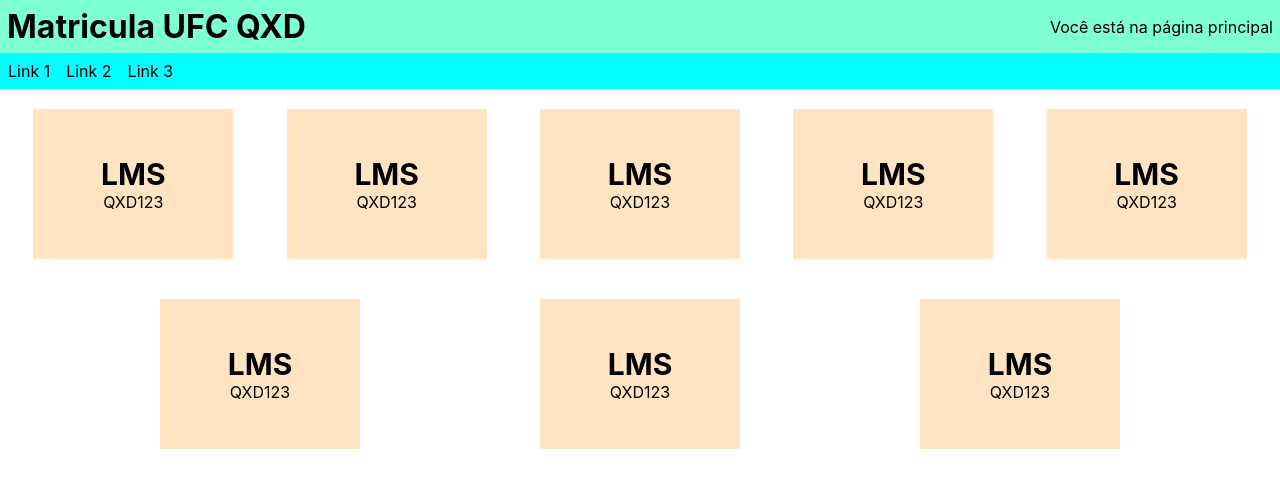
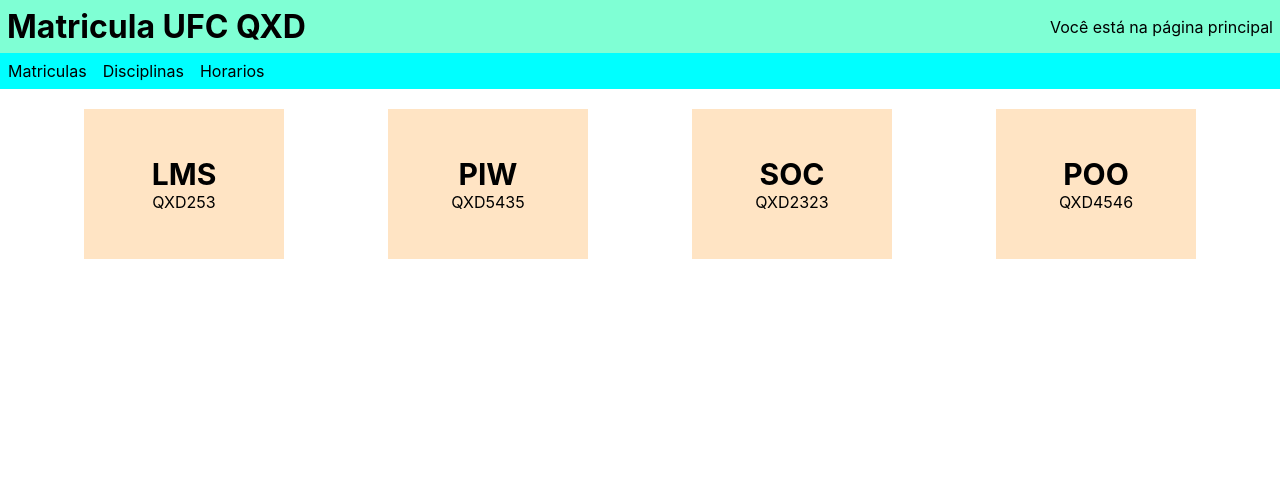
Before and after one commit to PedroRocha94/React-Sistema_de_Matricula, a React (Create React App) app: page / in a window 1280 px wide. Shown: the top 488 px of the page. Built offline with nearby package versions, Linux system fonts and the light colour scheme.

Commit message:
Add disciplinas dinamincamente na tela

```diff
--- a/src/components/commom/Navegador/Navegador.js
+++ b/src/components/commom/Navegador/Navegador.js
@@ -6,9 +6,9 @@ export function Navegador(props){
 
     return (
         <nav className="navegador">
-            <Link linkTexto="Link 1 "></Link>
-            <Link linkTexto="Link 2 "></Link>
-            <Link linkTexto="Link 3 "></Link>
+            <Link linkTexto="Matriculas"></Link>
+            <Link linkTexto="Disciplinas"></Link>
+            <Link linkTexto="Horarios"></Link>
         </nav>
     )
 }
--- /dev/null
+++ b/src/components/pages/PaginaPrincipal/ConteudoPaginaPrincipal.js
@@ -0,0 +1,43 @@
+function Card({nome, codigo}){
+    return(
+        <div className="card">
+            <h3 className="titulo-card">{nome}</h3>
+            <span className="codigo-card">{codigo}</span>
+        </div>
+    )
+}
+
+export function Conteudo(){
+
+    let disciplinas = [
+        {
+            nome: "LMS",
+            codigo: "QXD253"
+        },
+        {
+            nome: "PIW",
+            codigo: "QXD5435"
+        },
+        {
+            nome: "SOC",
+            codigo: "QXD2323"
+        },
+        {
+            nome:"POO",
+            codigo:"QXD4546"
+        }
+    ];
+
+    let cards = disciplinas.map((disciplina)=>(
+                                                <Card
+                                                      nome={disciplina.nome}
+                                                      codigo={disciplina.codigo}>
+                                                </Card>
+                                              )
+                                )
+
+    return(<div className="conteudo-galeria">
+                {cards}
+           </div>
+    )
+}
--- a/src/components/pages/PaginaPrincipal/PaginaPrincipal.js
+++ b/src/components/pages/PaginaPrincipal/PaginaPrincipal.js
@@ -1,76 +1,7 @@
 import { Navegador } from "../../commom/Navegador/Navegador";
+import { Conteudo } from "./ConteudoPaginaPrincipal";
 import './PaginaPrincipal.css';
 
-function Conteudo(){
-
-    let disciplinas = [
-        {
-            nome: "LMS",
-            codigo: "QXD253"
-        },
-        {
-            nome: "PIW",
-            codigo: "QXD5435"
-        },
-        {
-            nome: "SOC",
-            codigo: "QXD2323"
-        },
-        {
-            nome:"POO",
-            codigo:"QXD4546"
-        }
-    ];
-
-    //let lis = [];
-    //for(let i=0; i<disciplinas.length;i++){
-    //    lis.push(<li>{disciplinas[i].nome} - {disciplinas[i].codigo}</li>)
-    //}
-
-    let lis = disciplinas.map(
-        (disciplina) => (
-                           <li>
-                               {disciplina.nome} - {disciplina.codigo}
-                           </li>
-                        )
-    );
-
-    return(<div className="conteudo-galeria">
-                <div className="card">
-                    <h3 className="titulo-card">LMS</h3>
-                    <span className="codigo-card">QXD123</span>
-                </div>
-                <div className="card">
-                    <h3 className="titulo-card">LMS</h3>
-                    <span className="codigo-card">QXD123</span>
-                </div>
-                <div className="card">
-                    <h3 className="titulo-card">LMS</h3>
-                    <span className="codigo-card">QXD123</span>
-                </div>
-                <div className="card">
-                    <h3 className="titulo-card">LMS</h3>
-                    <span className="codigo-card">QXD123</span>
-                </div>
-                <div className="card">
-                    <h3 className="titulo-card">LMS</h3>
-                    <span className="codigo-card">QXD123</span>
-                </div>
-                <div className="card">
-                    <h3 className="titulo-card">LMS</h3>
-                    <span className="codigo-card">QXD123</span>
-                </div>
-                <div className="card">
-                    <h3 className="titulo-card">LMS</h3>
-                    <span className="codigo-card">QXD123</span>
-                </div>
-                <div className="card">
-                    <h3 className="titulo-card">LMS</h3>
-                    <span className="codigo-card">QXD123</span>
-                </div>
-           </div>
-    )
-}
 
 function Cabecalho({paginaAtual}){
     return(<header className="cabecalho">
```
Also changed, not shown: src/components/pages/PaginaPrincipal/PaginaPrincipal.css (line endings or trailing spaces).
